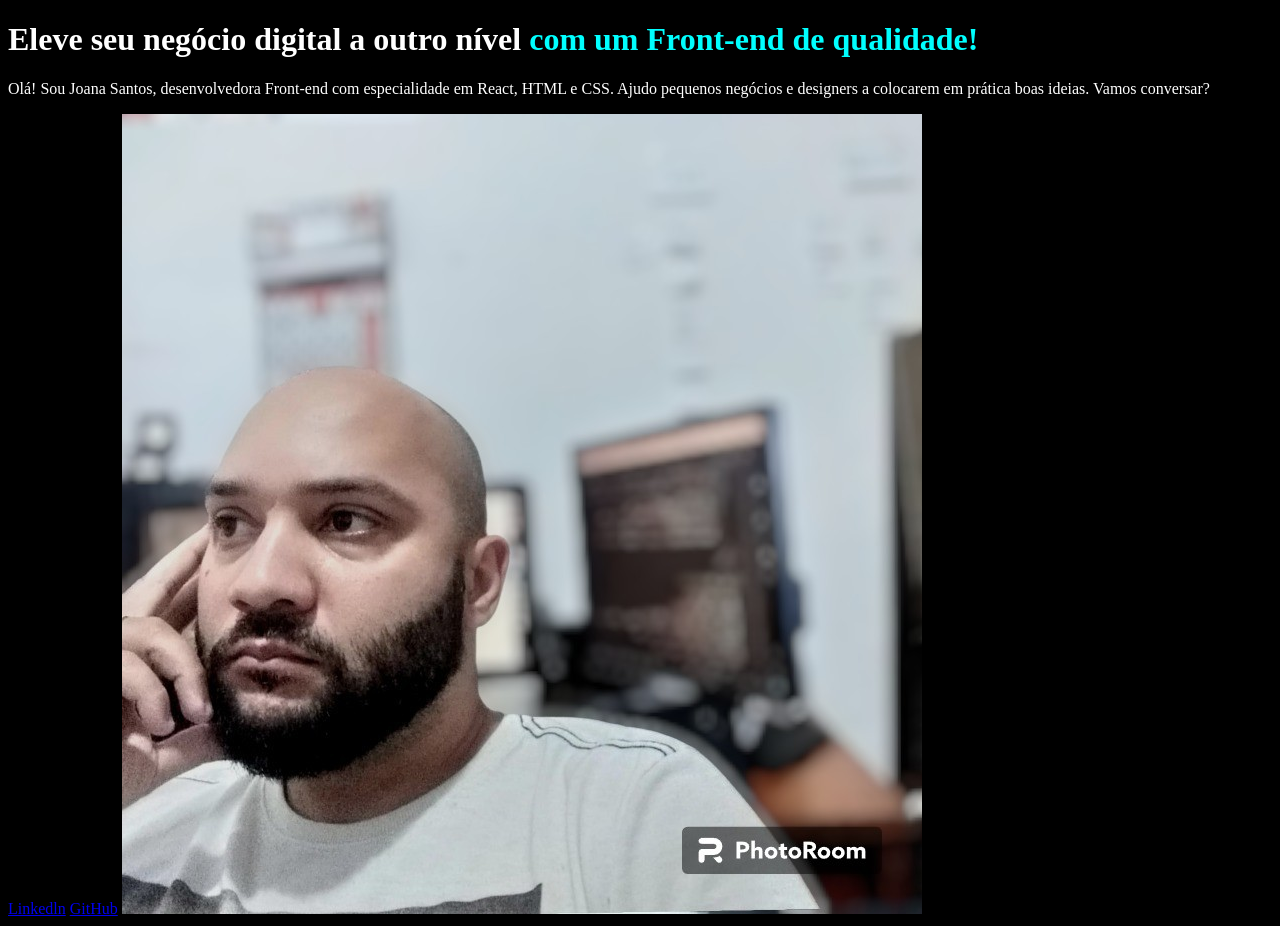
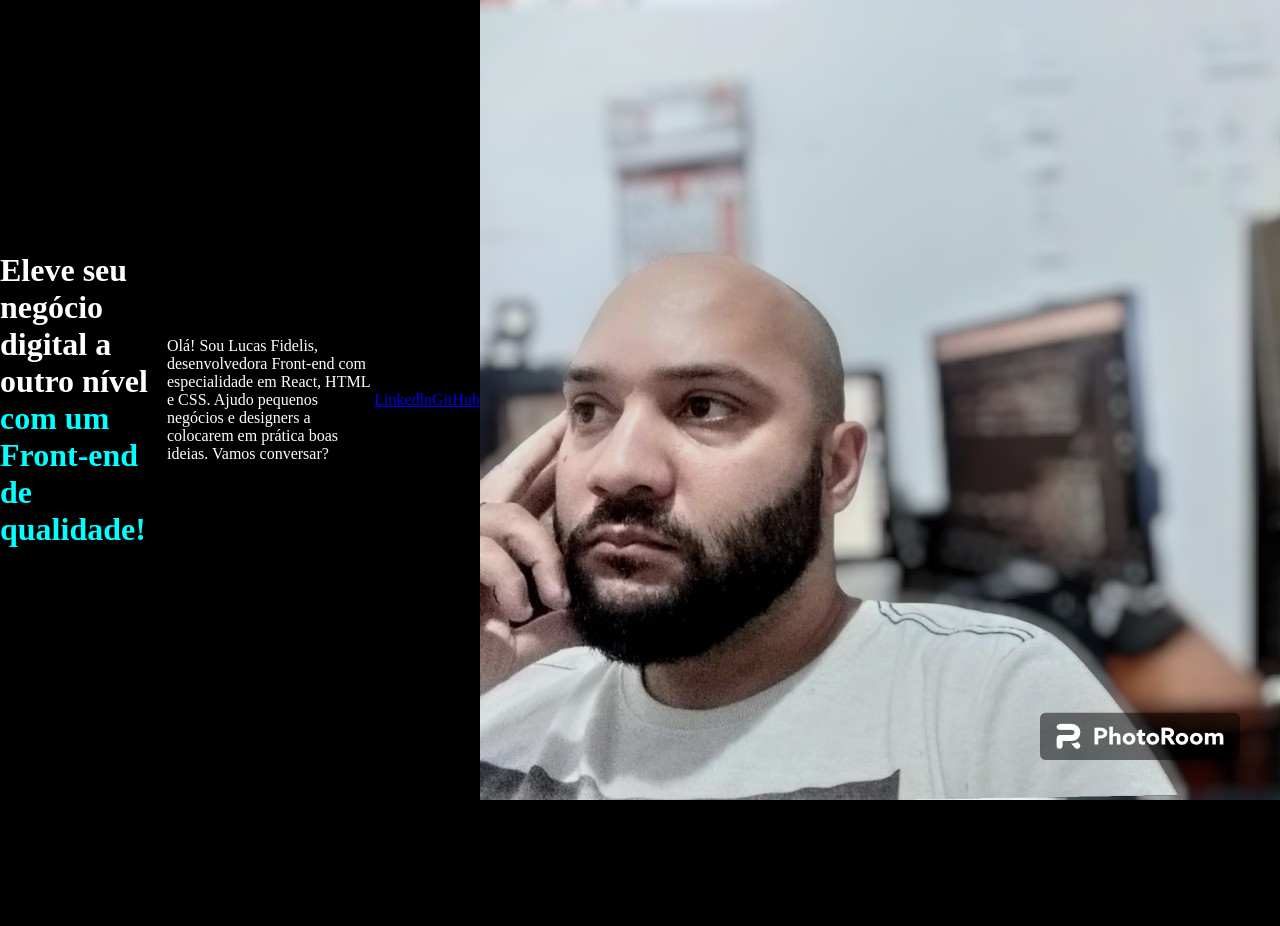
Before and after one commit to fidelisluc4s/BootcampOracleAlura, a plain HTML site: page HTML e CSS-Ambientes/index.html in a window 1280 px wide. After the commit the page ends 800 px from the top, so only its background shows below. Drawn offline with Linux system fonts and the light colour scheme.

Commit message:
1.0.1 height e box-sizing, flexbox, pai e filho

```diff
--- a/HTML e CSS-Ambientes/index.html
+++ b/HTML e CSS-Ambientes/index.html
@@ -4,13 +4,13 @@
     <meta charset="UTF-8">
     <meta name="viewport" content="width=device-width, initial-scale=1.0">
     <title>Portfólio</title>
-    <link rel="stylesheet" href="/style.css">
+    <link rel="stylesheet" href="/HTML e CSS-Ambientes/style.css">
 </head>
 <body>
     <header></header>
-    <main>
-        <h1>Eleve seu negócio digital a outro nível <strong>com um Front-end de qualidade!</strong> </h1>
-        <p>Olá! Sou Joana Santos, desenvolvedora Front-end com especialidade em React, HTML e CSS. Ajudo pequenos negócios e designers a colocarem em prática boas ideias. Vamos conversar?</p>
+    <main class="apresentacao">
+        <h1>Eleve seu negócio digital a outro nível <strong class="titulo-destaque">com um Front-end de qualidade!</strong> </h1>
+        <p>Olá! Sou Lucas Fidelis, desenvolvedora Front-end com especialidade em React, HTML e CSS. Ajudo pequenos negócios e designers a colocarem em prática boas ideias. Vamos conversar?</p>
         <a href="https://www.linkedin.com/in/fidelisluc4s/">Linkedln</a>
         <a href="https://github.com/fidelisluc4s">GitHub</a>
         <img src="/1715186201716-Photoroom.jpg" alt="Foto do Lucas Fidelis programando">
--- a/HTML e CSS-Ambientes/style.css
+++ b/HTML e CSS-Ambientes/style.css
@@ -1,8 +1,25 @@
+*{
+    margin: 0;
+    padding: 0;
+}
+
+
 body{
+    height: 100vh;
+    box-sizing: border-box;
     background-color: black;
     color: white;
 }
 
-strong {
+.titulo-destaque {
     color: aqua;
 }
+
+.apresentacao {
+    display: flex;
+    align-items: center;
+}
+img{
+    height: 50;
+    width: 50;
+}
```
Also changed, not shown: HTML e CSS-Ambientes/listaExercicios/AjustandoCSS/index.html (added), HTML e CSS-Ambientes/listaExercicios/AjustandoCSS/style.css (added).
